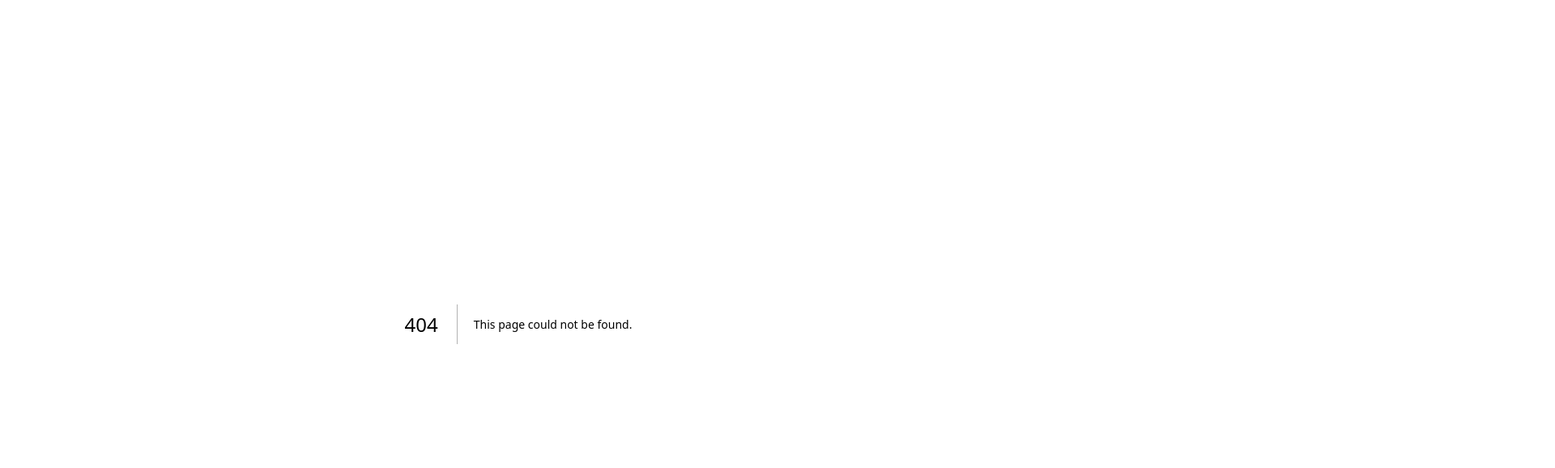
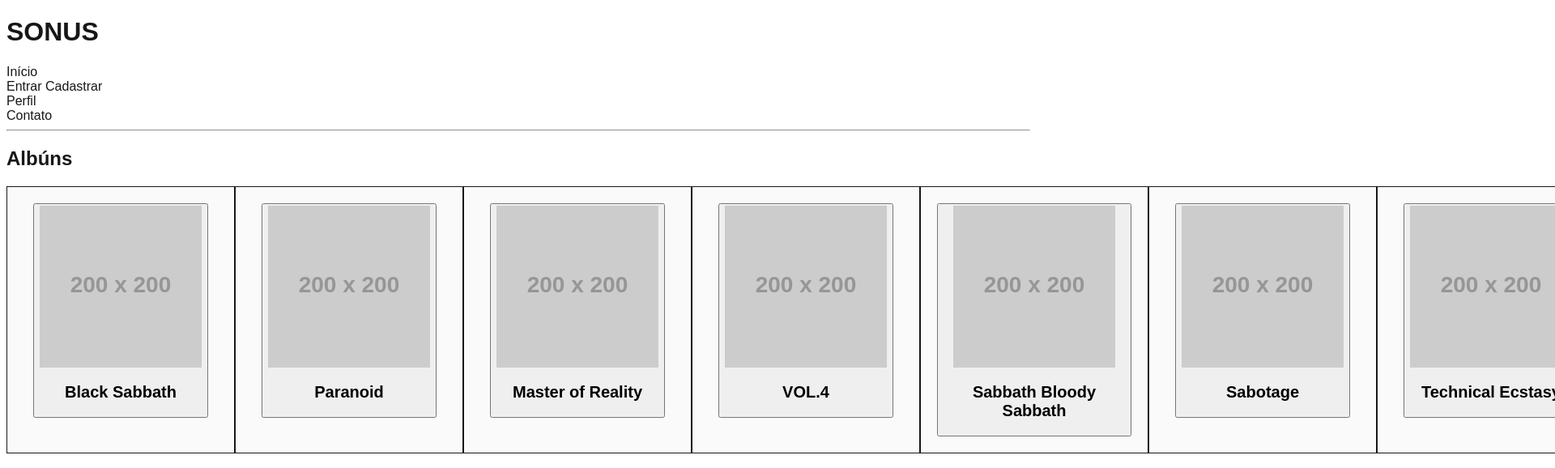
Before and after one commit to JhowEight/project_sonus, a Next.js app: page /albuns_N in a window 1280 px wide. Before the commit this address had no page. Shown: the top 578 px of the page at 81% size, 1920 px wide, since content can reach past the window. Built offline with nearby package versions, Linux system fonts and the light colour scheme.

Commit message:
albuns_N
upei os albuns do black sabbath

```diff
--- /dev/null
+++ b/app/albuns_N/components/Albuns.js
@@ -0,0 +1,20 @@
+function Albuns ( attr ) {
+    return (
+        <div className="flex">
+
+<div className="border-solid border w-60 bg-zinc-50 p-5">
+    <div className="text-center">
+<form action="">
+    <button>
+        <img src="https://placehold.co/200"/>
+        <h2> <b>{attr.nome}</b> </h2>
+    </button>
+</form>
+     </div>
+</div>
+
+        </div>
+     );
+}
+
+export default Albuns ;
--- /dev/null
+++ b/app/albuns_N/components/Cabecalho.js
@@ -0,0 +1,17 @@
+function Cabecalho( attr ) {
+    return (
+        <div>
+             <h1>  SONUS </h1>
+    <a>Início</a>
+    <br/>
+    <a>Entrar</a> <a>Cadastrar</a>
+    <br/>
+    <a> Perfil </a>
+    <br/>
+    <a>Contato</a>
+    <hr/>
+        </div>
+     );
+}
+
+export default Cabecalho;
--- /dev/null
+++ b/app/albuns_N/page.js
@@ -0,0 +1,34 @@
+import Cabecalho from "./components/Cabecalho";
+import Albuns from "./components/Albuns";
+
+function Albuns_N () {
+    return (
+<div>
+<Cabecalho/>
+
+<h2> Albúns </h2>
+<div className="flex">
+<Albuns nome="Black Sabbath"/>
+<Albuns nome="Paranoid"/>
+<Albuns nome="Master of Reality"/>
+<Albuns nome="VOL.4"/>
+<Albuns nome="Sabbath Bloody Sabbath"/>
+<Albuns nome="Sabotage"/>
+<Albuns nome="Technical Ecstasy"/>
+<Albuns nome="Never Say Die"/>
+<Albuns nome="Heaven and Hell"/>
+<Albuns nome="Mob Rules"/>
+<Albuns nome="Born Again"/>
+<Albuns nome="The Eternal Idol"/>
+<Albuns nome="Tyr"/>
+<Albuns nome="Dehumanizer"/>
+<Albuns nome="Cross Puposes"/>
+<Albuns nome="Forbidden"/>
+<Albuns nome="13"/>
+</div>
+
+</div>
+ );
+}
+
+export default Albuns_N ;
```
